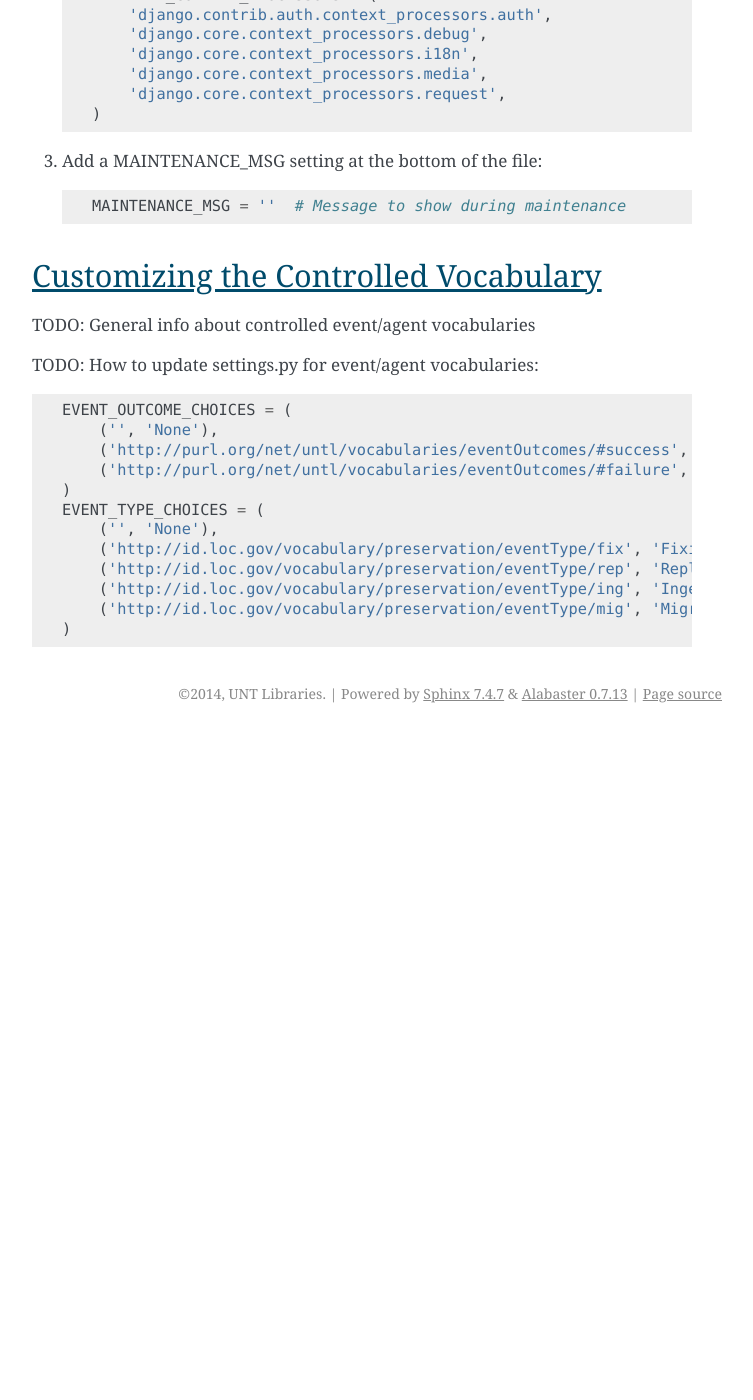
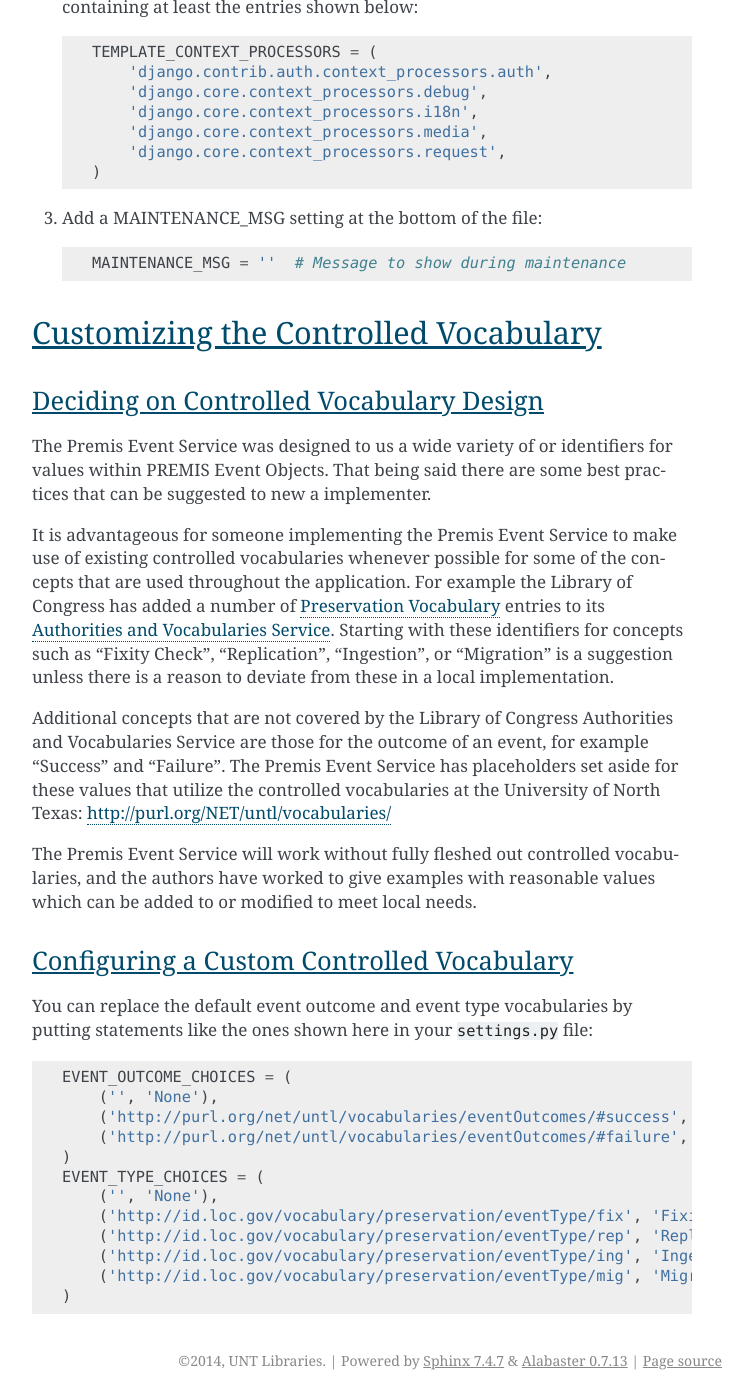
Before and after one commit to unt-libraries/django-premis-event-service, a Sphinx documentation site: the page built from docs/source/configuration.rst, in a window 1280 px wide and 1400 px high, scrolled down 651 px. Shown: the whole window, without its empty margins (388-1141 px from the left). Built offline with Sphinx 7.4.7, drawn with Linux system fonts in a browser that asks for light colours; before the commit the page ends 1384 px from its top, so only the background shows below that; some of the changed text lies outside the part shown.

Commit message:
More documentation additions

```diff
--- a/docs/source/administration.rst
+++ b/docs/source/administration.rst
@@ -18,7 +18,7 @@
 
 To manage or create other user accounts, do the following:
 
-1. Visit the Django admin interface (http://``host``/admin/) in a web browser.
+1. Visit the Django admin interface (``http://[host]/admin/``) in a web browser.
 2. Log in using your superuser account (if you haven't already).
 3. Click **Users**. This takes you to the list of Users.
 4. Click the **Add user** button near the top-right corner of the page.
@@ -37,7 +37,7 @@
 
 To create a new agent (or to manage existing ones), do the following:
 
-1. Visit the Django admin interface (http://``host``/admin/) in a web browser.
+1. Visit the Django admin interface (``http://[host]/admin/``) in a web browser.
 2. Log in using your superuser account (if you haven't already).
 3. Click **Agents**. This takes you to the list of Agents, which will be empty
    at first.
--- a/docs/source/configuration.rst
+++ b/docs/source/configuration.rst
@@ -13,7 +13,7 @@
     :depth: 2
 
 Mandatory Configuration
------------------------
+=======================
 
 1. Update your INSTALLED_APPS setting as follows::
 
@@ -39,11 +39,42 @@
     MAINTENANCE_MSG = ''  # Message to show during maintenance
 
 Customizing the Controlled Vocabulary
--------------------------------------
+=====================================
 
-TODO: General info about controlled event/agent vocabularies
+Deciding on Controlled Vocabulary Design
+----------------------------------------
 
-TODO: How to update settings.py for event/agent vocabularies::
+The Premis Event Service was designed to us a wide variety of or identifiers
+for values within PREMIS Event Objects. That being said there are some best
+practices that can be suggested to new a implementer.
+
+It is advantageous for someone implementing the Premis Event Service to make
+use of existing controlled vocabularies whenever possible for some of the
+concepts that are used throughout the application.  For example the Library of
+Congress has added a number of `Preservation Vocabulary`_ entries to its
+`Authorities and Vocabularies Service`_. Starting with these identifiers for
+concepts such as "Fixity Check", "Replication", "Ingestion", or "Migration" is
+a suggestion unless there is a reason to deviate from these in a local
+implementation.
+
+.. _Preservation Vocabulary: http://id.loc.gov/vocabulary/preservation.html
+.. _Authorities and Vocabularies Service: http://id.loc.gov/
+
+Additional concepts that are not covered by the Library of Congress Authorities
+and Vocabularies Service are those for the outcome of an event,  for example
+“Success” and “Failure”.  The Premis Event Service has placeholders set aside
+for these values that utilize the controlled vocabularies at the University of
+North Texas: http://purl.org/NET/untl/vocabularies/
+
+The Premis Event Service will work without fully fleshed out controlled
+vocabularies, and the authors have worked to give examples with reasonable
+values which can be added to or modified to meet local needs.
+
+Configuring a Custom Controlled Vocabulary
+------------------------------------------
+
+You can replace the default event outcome and event type vocabularies by
+putting statements like the ones shown here in your ``settings.py`` file::
 
     EVENT_OUTCOME_CHOICES = (
         ('', 'None'),
```
Also changed, not shown: docs/source/api.rst (+8 -2 lines), docs/source/technical_overview.rst (+11 -11 lines), docs/source/usage.rst (+36 -6 lines).
